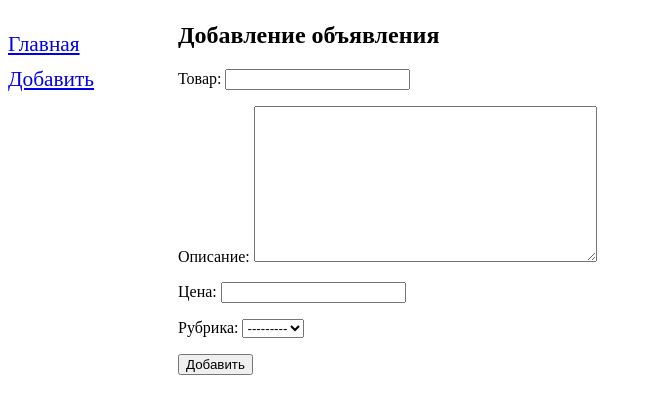
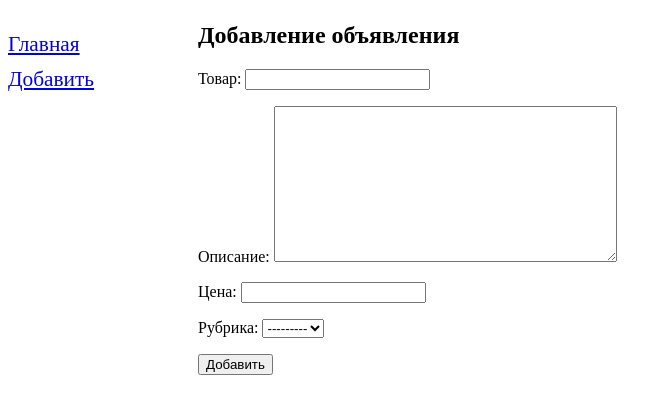
Before and after one commit to icedevil777/django, a Django app: template app/bboard/templates/bboard/create.html in a window 1280 px wide. Shown: the part 58-472 px from the top of the page, without its empty margins (0-672 px from the left). Run offline with Django 3.2, Linux system fonts and the light colour scheme; the template is opened without the code that fills it: values that come from a table or form of the project are taken from there, others are empty; parts of the project's set-up code (start-up, migrations or seed data) failed here and were passed over.

Commit message:
add static

```diff
--- a/app/bboard/static/bboard/style.css
+++ b/app/bboard/static/bboard/style.css
@@ -2,7 +2,8 @@ header hl {
     font-size: 40pt;
     text-transform: uppercase;
     text-align: center;
-    background: url("bg.jpg") left / auto 100% no-repeat;
+    background: navy;
+
 }
 
 nav {
@@ -15,5 +16,5 @@ nav a {
     margin: 10px 0px;
 }
 section {
-    margin-left: 170px;
+    margin-left: 190px;
 }
--- a/app/bboard/views.py
+++ b/app/bboard/views.py
@@ -3,6 +3,7 @@ from django.shortcuts import render
 from django.views.generic.edit import CreateView
 from .models import Bb, Rubric
 from .forms import BbForm
+
 
 def index(request):
     bbs = Bb.objects.all()
@@ -18,6 +19,7 @@ def by_rubric(request, rubric_id):
     context = {'bbs': bbs, 'rubrics': rubrics, 'current_rubric': current_rubric}
     return render(request, 'bboard/by_rubric.html', context)
 
+
 class BbCreateView(CreateView):
     template_name = 'bboard/create.html'
     form_class = BbForm
```
